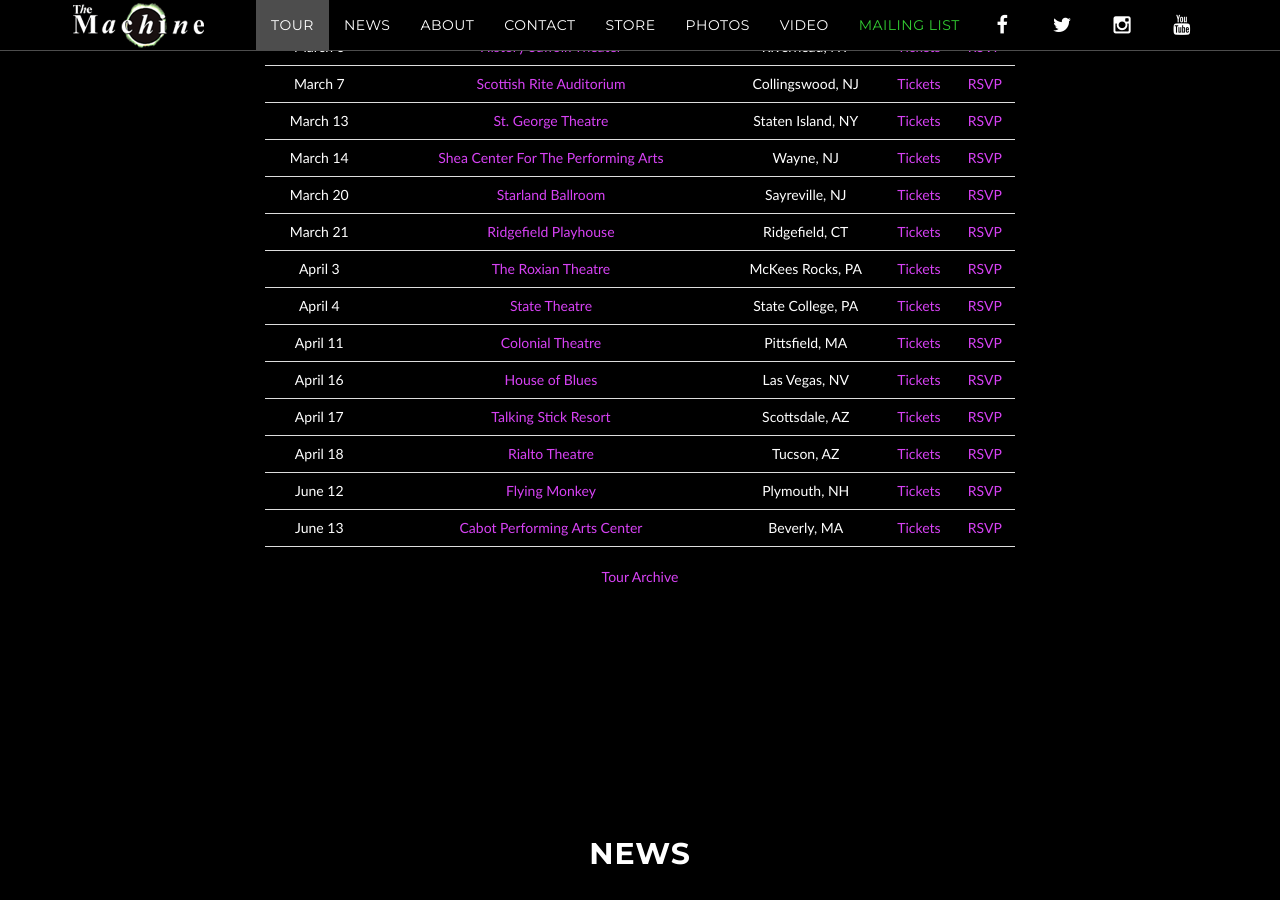
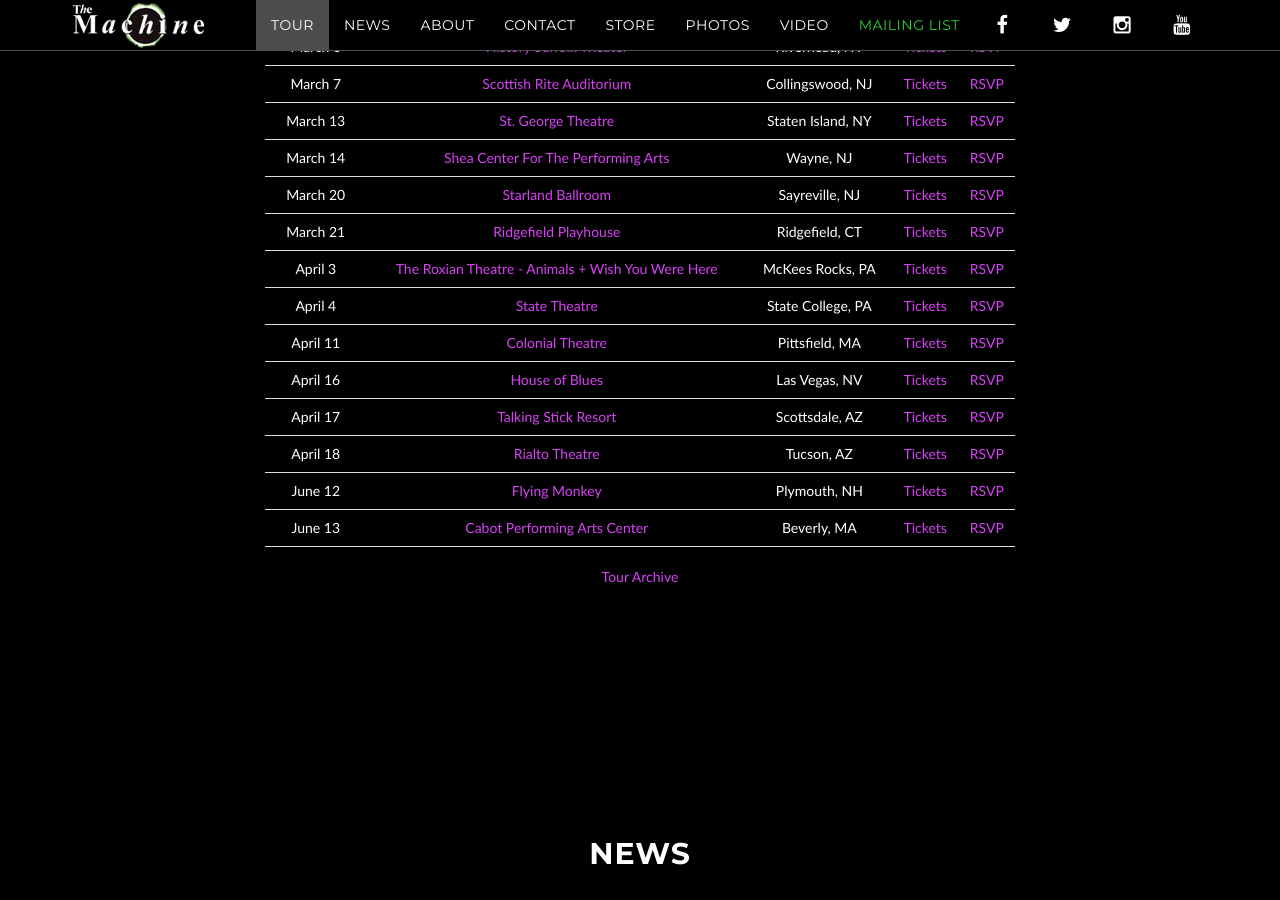
Before and after one commit to machineweb/machineweb.github.io, a Jekyll site: the page built from index.html, in a window 1280 px wide and 900 px high, scrolled down 1084 px. Built offline with Jekyll 4.4.1, drawn with Linux system fonts in a browser that asks for light colours; comment, search, counter and statistics services are not loaded; some of the changed lines change nothing that is shown.

Commit message:
Updated tour

```diff
--- a/_data/tour.yml
+++ b/_data/tour.yml
@@ -4054,8 +4054,8 @@
     venue: "Shea Center For The Performing Arts"
     venue-url: ""
     location: "Wayne, NJ"
-    tickets-url: ""
-    rsvp-url: ""
+    tickets-url: "https://tickets.wpunj.edu/TheatreManager/1/login?event=1334"
+    rsvp-url: "https://www.facebook.com/events/1499184546887354/"
     order: "1584158400000"
 
   - date: "March 13 2020"
@@ -4179,7 +4179,7 @@
     order: "1587099600000"
 
   - date: "April 3 2020"
-    venue: "The Roxian Theatre"
+    venue: "The Roxian Theatre - Animals + Wish You Were Here"
     venue-url: "http://www.roxiantheatre.com"
     location: "McKees Rocks, PA"
     tickets-url: "https://www.roxianlive.com/e/the-machine-plays-pink-floyd-s-wish-you-were-here-and-animals--93012489861/"
```
